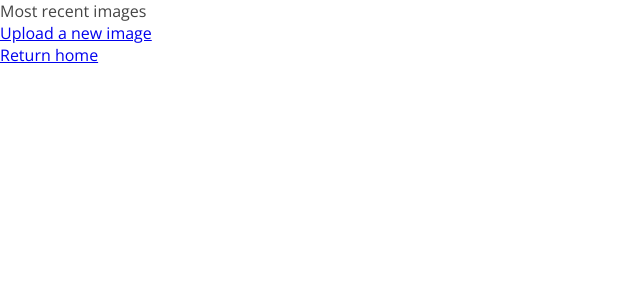
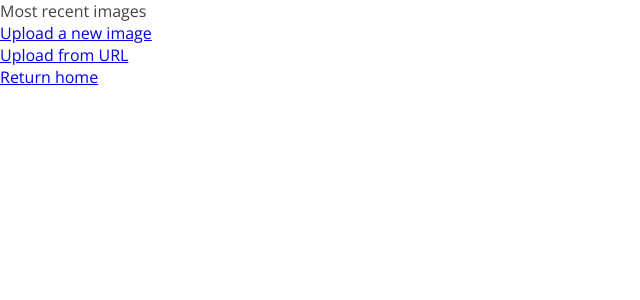
Before and after one commit to emojipeach/djangur, a Django app: page / in a window 1280 px wide. Shown: the top 300 px of the page, without its empty margins (0-640 px from the left). Run offline with Django 3.2, Linux system fonts and the light colour scheme; data that the repository does not hold is empty; some libraries are stand-ins or nearby versions.

Commit message:
Update index.html

```diff
--- a/imageapp/templates/imageapp/index.html
+++ b/imageapp/templates/imageapp/index.html
@@ -22,6 +22,10 @@
 </div>
 
 <div>
+  <a href="{% url 'imageapp:upload_from_url' %}">Upload from URL</a>
+</div>
+
+<div>
   <a href="{% url 'imageapp:index' %}">Return home</a>
 </div>
 
```
